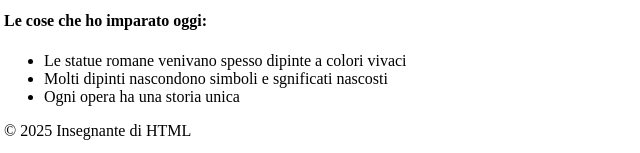
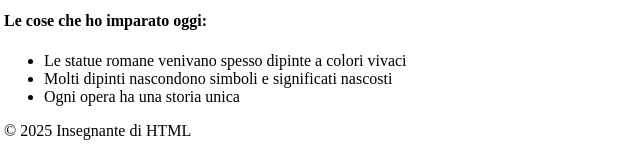
Before and after one commit to MassimilianoTusini/htmlcss-hello, a plain HTML site: page index.html in a window 1280 px wide. Shown: the part 829-982 px from the top of the page, 4-644 px from the left. Drawn offline with Linux system fonts and the light colour scheme.

Commit message:
Correggi parola al footer

```diff
--- a/index.html
+++ b/index.html
@@ -59,7 +59,7 @@
 
           <ul>
             <li>Le statue romane venivano spesso dipinte a colori vivaci</li>
-            <li>Molti dipinti nascondono simboli e sgnificati nascosti</li>
+            <li>Molti dipinti nascondono simboli e significati nascosti</li>
             <li>Ogni opera ha una storia unica</li>
           </ul>
 
```
